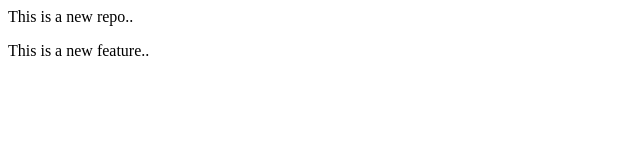
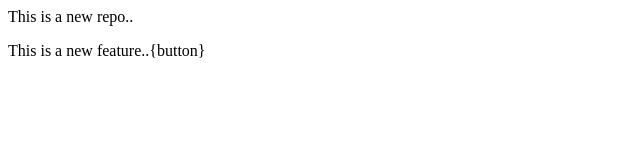
Before and after one commit to ganeshgangadhari/Localrepo, a plain HTML site: page index.html in a window 1280 px wide. Shown: the full height of the page, 0-640 px from the left. Drawn offline with Linux system fonts and the light colour scheme.

Commit message:
add new feature

```diff
--- a/index.html
+++ b/index.html
@@ -1,2 +1,2 @@
 <p>This is a new repo..</p>
-<p>This is a new feature..</p>
+<p>This is a new feature..{button}</p>
```
